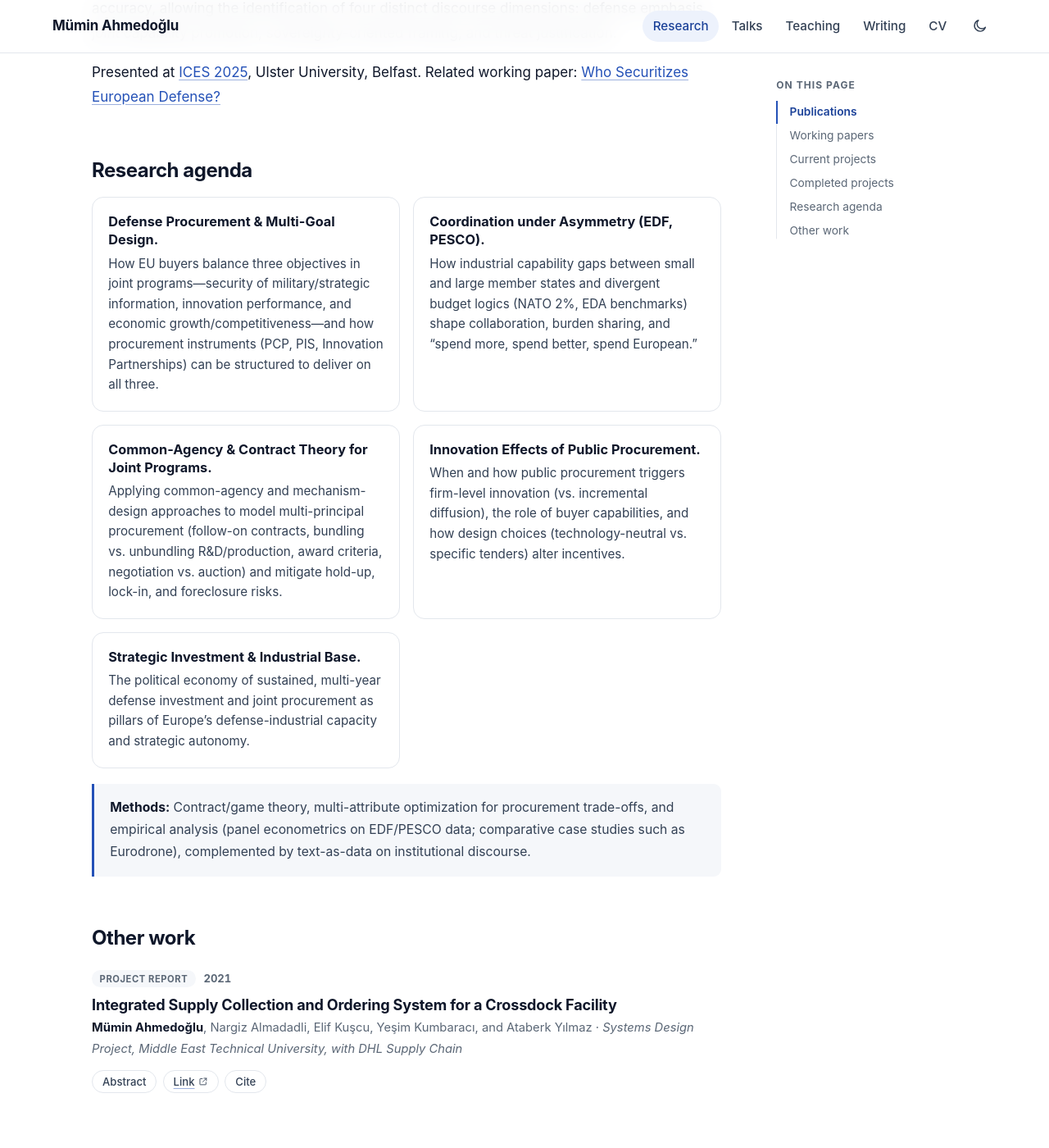
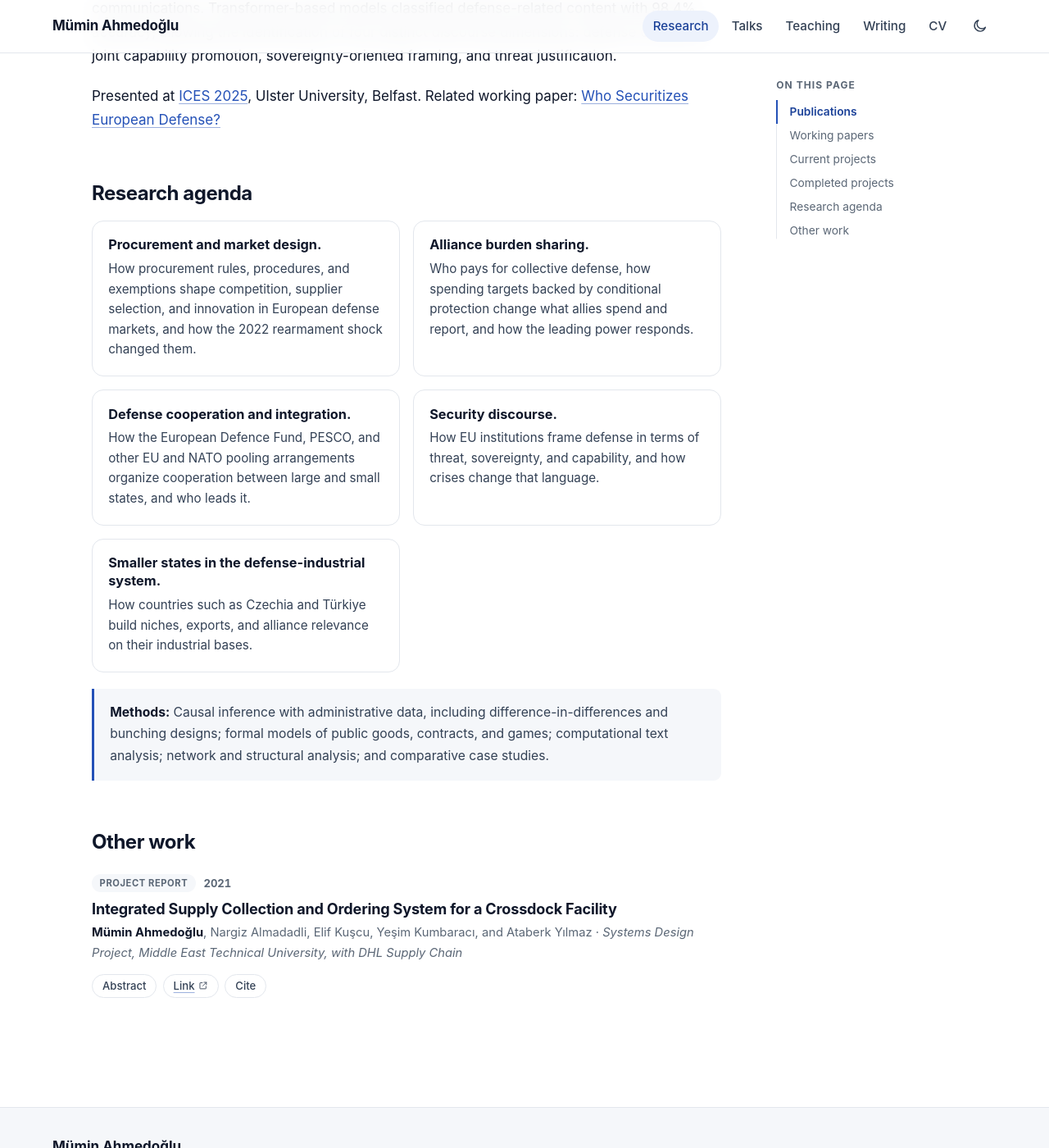
Before and after one commit to ahmedoglu/ahmedoglu.github.io, a Jekyll site: the page built from _pages/research.md, in a window 1280 px wide and 1400 px high, scrolled down 3895 px. Shown: the whole window at 82% size. Built offline with Jekyll 4.4.1, drawn with Linux system fonts in a browser that asks for light colours; some of the changed text lies outside the part shown.

Commit message:
Rewrite the Research page introduction and agenda
Replace the pre-PhD framing (common agency, multi-goal procurement,
Eurodrone) with the current program: procurement and market design,
alliance burden sharing, defense cooperation, security discourse, and
smaller states in the defense-industrial system, plus current methods.

Co-Authored-By: Claude Opus 5.5 <noreply@anthropic.com>

```diff
--- a/_pages/research.md
+++ b/_pages/research.md
@@ -14,16 +14,15 @@ redirect_from:
 class: research
 toc: true
 lead: >-
-  My work sits at the intersection of defense procurement, innovation policy,
-  and institutional design, with a focus on how Europe can coordinate complex,
-  multi-country programs efficiently while still spurring innovation and
-  safeguarding strategic information.
+  I study the economics of European defense: who pays for it, how it is
+  bought, and how allies coordinate it. My work focuses on procurement,
+  alliance burden sharing, and the design of European defense markets.
 description: >-
   Publications, working papers, and research projects by Mümin Ahmedoğlu on
-  EU defense procurement, defense innovation, and strategic autonomy.
+  defense procurement, alliance burden sharing, and European defense cooperation.
 ---
 
-My approach integrates contract theory, econometric modeling, and data-driven analysis to bridge theoretical insights with policy relevance. Beyond my doctoral work, I have studied comparative defense policy, the civilian adaptation of military technologies (UAVs), and the global dynamics of defense spending and innovation. My goal is to contribute to a more coherent understanding of how analytical and economic perspectives can improve defense cooperation and policy design in Europe.
+My work combines three kinds of tools. Causal inference on administrative data, such as tender records and NATO’s annual spending reports, shows how rules and shocks change what governments actually do. Formal models, from public-good models of alliances to contract and game theory, explain why they respond as they do. Computational text analysis traces how European institutions talk about defense. Alongside the dissertation, I work on security discourse in EU institutions, on defense pooling among European states, and on the defense-industrial strategies of smaller states such as Czechia and Türkiye. My goal is to show how economic analysis can improve defense cooperation and policy design in Europe.
 
 An up-to-date list of my work is also available on [Google Scholar](https://scholar.google.com/citations?hl=en&user=KxX2plAAAAAJ) and [ORCID](https://orcid.org/0009-0006-2029-8133).
 
@@ -72,14 +71,14 @@ Presented at [ICES 2025](/talks/ices-2025/), Ulster University, Belfast. Related
 
 ## Research agenda
 
-- **Defense Procurement & Multi-Goal Design.** How EU buyers balance three objectives in joint programs—security of military/strategic information, innovation performance, and economic growth/competitiveness—and how procurement instruments (PCP, PIS, Innovation Partnerships) can be structured to deliver on all three.
-- **Coordination under Asymmetry (EDF, PESCO).** How industrial capability gaps between small and large member states and divergent budget logics (NATO 2%, EDA benchmarks) shape collaboration, burden sharing, and “spend more, spend better, spend European.”
-- **Common-Agency & Contract Theory for Joint Programs.** Applying common-agency and mechanism-design approaches to model multi-principal procurement (follow-on contracts, bundling vs. unbundling R&D/production, award criteria, negotiation vs. auction) and mitigate hold-up, lock-in, and foreclosure risks.
-- **Innovation Effects of Public Procurement.** When and how public procurement triggers firm-level innovation (vs. incremental diffusion), the role of buyer capabilities, and how design choices (technology-neutral vs. specific tenders) alter incentives.
-- **Strategic Investment & Industrial Base.** The political economy of sustained, multi-year defense investment and joint procurement as pillars of Europe’s defense-industrial capacity and strategic autonomy.
+- **Procurement and market design.** How procurement rules, procedures, and exemptions shape competition, supplier selection, and innovation in European defense markets, and how the 2022 rearmament shock changed them.
+- **Alliance burden sharing.** Who pays for collective defense, how spending targets backed by conditional protection change what allies spend and report, and how the leading power responds.
+- **Defense cooperation and integration.** How the European Defence Fund, PESCO, and other EU and NATO pooling arrangements organize cooperation between large and small states, and who leads it.
+- **Security discourse.** How EU institutions frame defense in terms of threat, sovereignty, and capability, and how crises change that language.
+- **Smaller states in the defense-industrial system.** How countries such as Czechia and Türkiye build niches, exports, and alliance relevance on their industrial bases.
 {: .agenda}
 
-**Methods:** Contract/game theory, multi-attribute optimization for procurement trade-offs, and empirical analysis (panel econometrics on EDF/PESCO data; comparative case studies such as Eurodrone), complemented by text-as-data on institutional discourse.
+**Methods:** Causal inference with administrative data, including difference-in-differences and bunching designs; formal models of public goods, contracts, and games; computational text analysis; network and structural analysis; and comparative case studies.
 {: .methods}
 
 ## Other work
```
